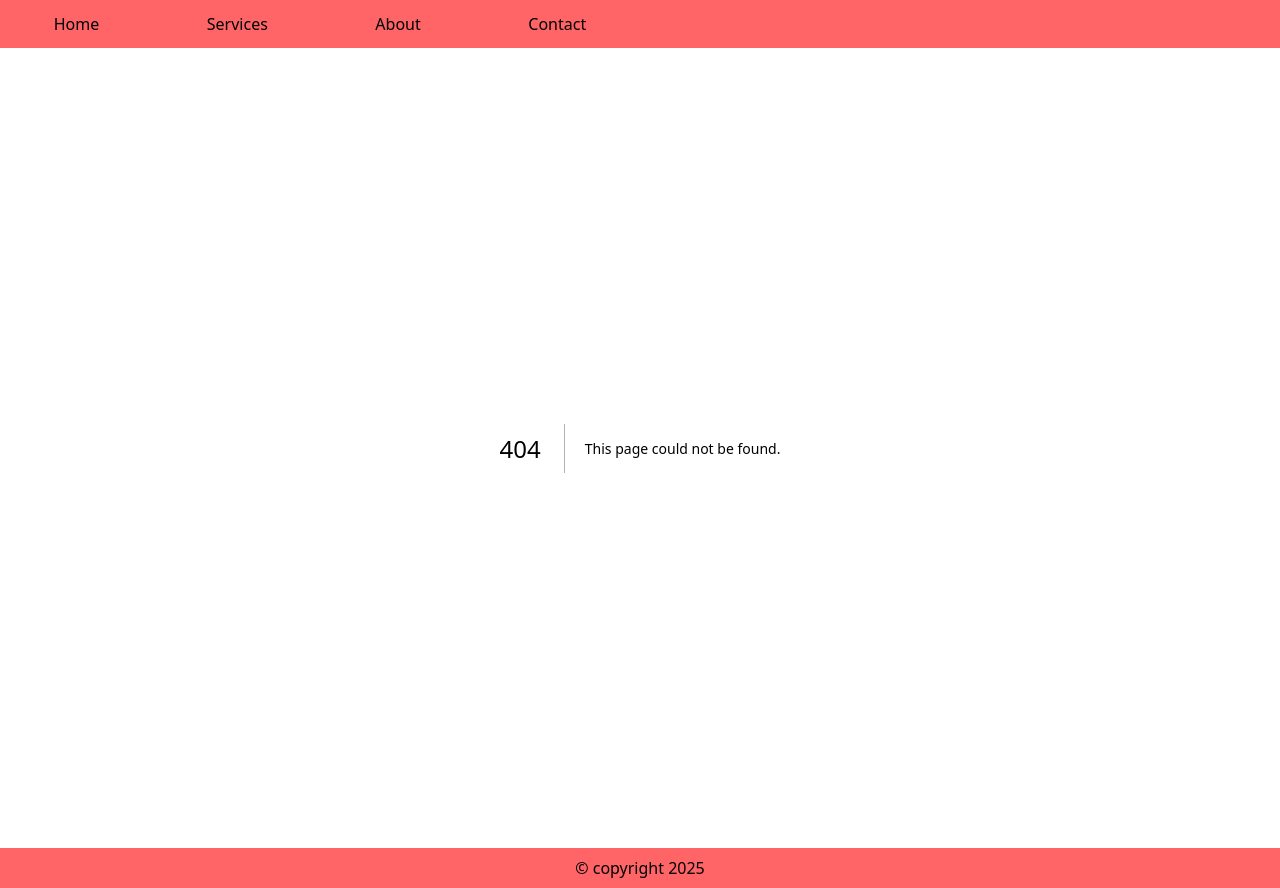
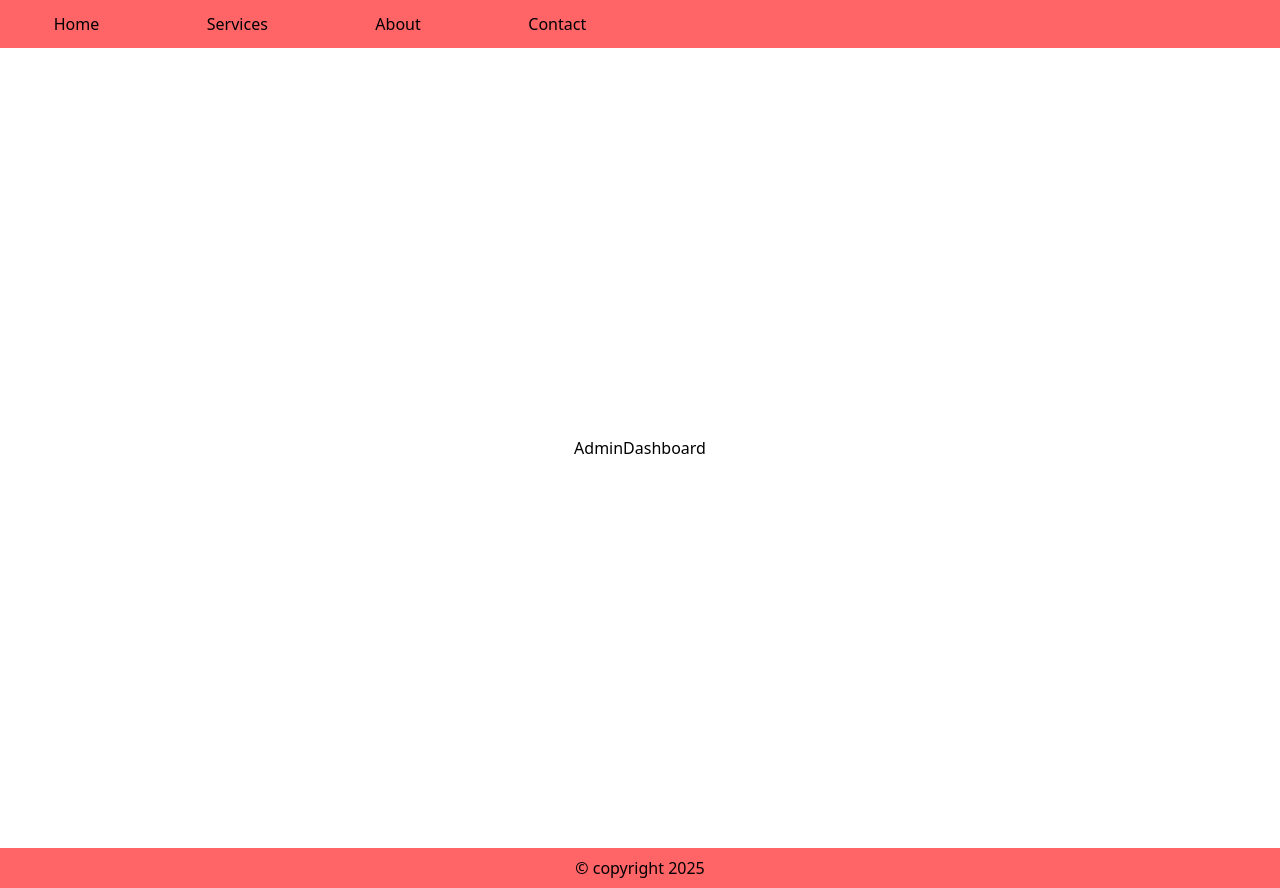
Before and after one commit to mehedihasanpatowary007/first-nextjs-app, a Next.js app: page /admin_dashboard in a window 1280 px wide. Before the commit this address had no page. Built offline with nearby package versions, Linux system fonts and the light colour scheme.

Commit message:
grouped route

```diff
--- /dev/null
+++ b/src/app/(dashboards)/admin_dashboard/page.jsx
@@ -0,0 +1,7 @@
+import React from "react";
+
+function AdminDashboard() {
+  return <div>AdminDashboard</div>;
+}
+
+export default AdminDashboard;
--- /dev/null
+++ b/src/app/(dashboards)/user_dashboard/page.jsx
@@ -0,0 +1,7 @@
+import React from "react";
+
+function UserDashboard() {
+  return <div>UserDashboard</div>;
+}
+
+export default UserDashboard;
```
